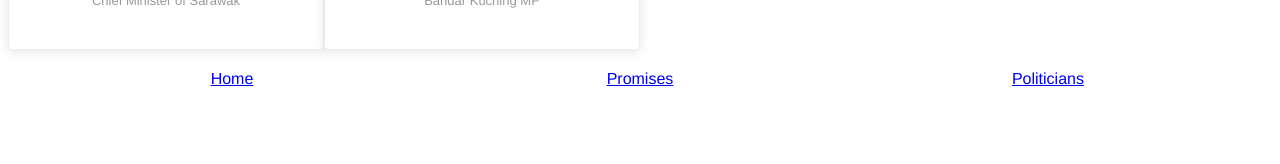
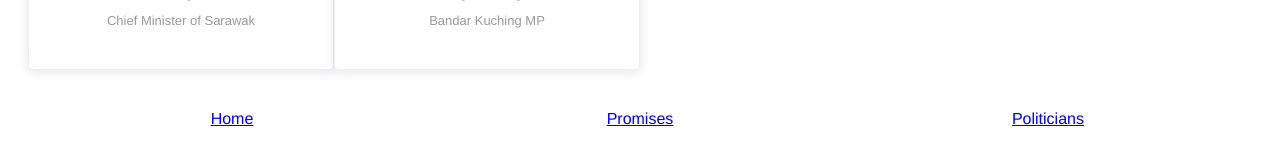
Before and after one commit to openpromisesmy/ui, a Vue app: page /politicians in a window 1280 px wide. Shown: the part 890-1054 px from the top of the page. Before the commit the page ends 1028 px from the top, so only its background shows below. Built offline with nearby package versions, Linux system fonts and the light colour scheme.

Commit message:
extract Footer

```diff
--- a/src/App.vue
+++ b/src/App.vue
@@ -1,24 +1,19 @@
 <template>
-  <el-container id="app">
+  <el-container id="app" direction="vertical">
     <Navbar />
-    <router-view/>
-      <el-footer id="footer">
-        <el-row>
-         <el-col :span="8" v-for="(item, index) in footer" :key="index">
-          <div class="grid-content bg-purple">
-            <a :href="item.url">{{ item.text }}</a>
-          </div>
-          </el-col>
-        </el-row>
-      </el-footer>
+    <el-main>
+          <router-view/>
+    </el-main>
+    <Footer />
   </el-container>
 </template>
 
 <script>
 import Navbar from '@/components/Navbar'
+import Footer from '@/components/Footer'
 export default {
   name: 'App',
-  components: { Navbar },
+  components: { Navbar, Footer },
   data () {
     return {
       footer: [
@@ -38,7 +33,6 @@ export default {
   -moz-osx-font-smoothing: grayscale;
   text-align: center;
   color: #2c3e50;
-  /* margin-top: 60px; */
 }
 #logo {
   max-width: 200px;
@@ -50,7 +44,4 @@ main {
   /* max-width: 900px; */
   margin: 0 auto;
 }
-#footer{
-  margin-top: 20px
-}
 </style>
--- /dev/null
+++ b/src/components/Footer.vue
@@ -0,0 +1,37 @@
+<template>
+    <el-footer id="footer">
+        <el-row>
+            <el-col :span="8" v-for="(item, index) in footer" :key="index">
+                <div class="grid-content bg-purple">
+                <a :href="item.url">{{ item.text }}</a>
+                </div>
+            </el-col>
+        </el-row>
+    </el-footer>
+</template>
+
+<script>
+export default {
+  name: 'Footer',
+  data () {
+    return {
+      footer: [
+        { text: 'Home', url: '/' },
+        { text: 'Promises', url: '/promises' },
+        { text: 'Politicians', url: '/politicians' }
+      ]
+    }
+  },
+  methods: {
+    handleSelect (key, keyPath) {
+      console.log(key, keyPath)
+    }
+  }
+}
+</script>
+
+<style>
+#footer {
+  margin-top: 20px;
+}
+</style>
--- a/src/components/Navbar.vue
+++ b/src/components/Navbar.vue
@@ -1,10 +1,10 @@
 <template>
   <el-header id="navbar">
       <el-menu :default-active="activeIndex" class="el-menu-demo" mode="horizontal" @select="handleSelect">
-  <el-menu-item v-for="(item, index) in navigation" :key="index" index="index">
-    <router-link v-bind:to="item.url">{{ item.text }}</router-link>
-  </el-menu-item>
-</el-menu>
+        <el-menu-item v-for="(item, index) in navigation" :key="index" index="index">
+          <router-link v-bind:to="item.url">{{ item.text }}</router-link>
+        </el-menu-item>
+    </el-menu>
   </el-header>
 </template>
 
@@ -31,26 +31,9 @@ export default {
 }
 </script>
 
-<style>
-#app {
-  font-family: 'Avenir', Helvetica, Arial, sans-serif;
-  -webkit-font-smoothing: antialiased;
-  -moz-osx-font-smoothing: grayscale;
-  text-align: center;
-  color: #2c3e50;
-  /* margin-top: 60px; */
-}
-#logo {
-  max-width: 200px;
-  margin-bottom: 2em;
-  border-radius: 20px;
-  box-shadow: 3px 3px 7px 1px #999999;
-}
-main {
-  /* max-width: 900px; */
-  margin: 0 auto;
-}
-#footer {
-  margin-top: 20px;
+<style scoped>
+a {
+  text-decoration: none;
+  font-size: 1rem
 }
 </style>
--- a/src/components/Politicians.vue
+++ b/src/components/Politicians.vue
@@ -1,9 +1,8 @@
 <template>
   <main id="politicians">
     <h1>Politicians</h1>
-    <p>{{ description }}</p>
     <el-row>
-  <el-col :span="6" v-for="o in politicians" :key="o">
+  <el-col :span="6" v-for="o in politicians" :key="o.id">
     <el-card :body-style="{ padding: '0px' }">
         <a :href="/politician/ + o.id">
       <img :src="o.profile_image" class="image">
```
